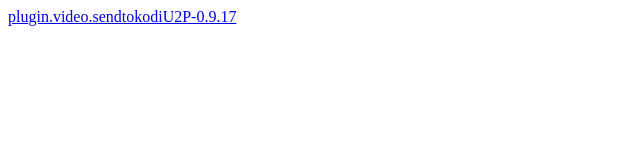
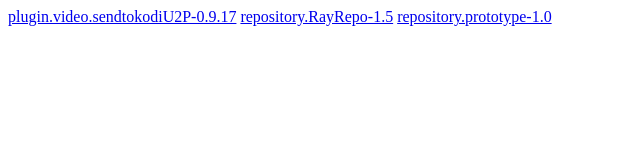
Before and after one commit to PAlridR/repo, a plain HTML site: page index.html in a window 1280 px wide. Shown: the whole page, without its empty margins (0-640 px from the left). Drawn offline with Linux system fonts and the light colour scheme.

Commit message:
Add files via upload

```diff
--- a/index.html
+++ b/index.html
@@ -5,5 +5,7 @@
    </head>
    <body>
 	<a href="plugin.video.sendtokodiU2P-0.9.17">plugin.video.sendtokodiU2P-0.9.17</a>
+    <a href="repository.RayRepo-1.5">repository.RayRepo-1.5</a>
+	<a href="repository.prototype-1.0">repository.prototype-1.0</a>
    </body>
 </html>
```
